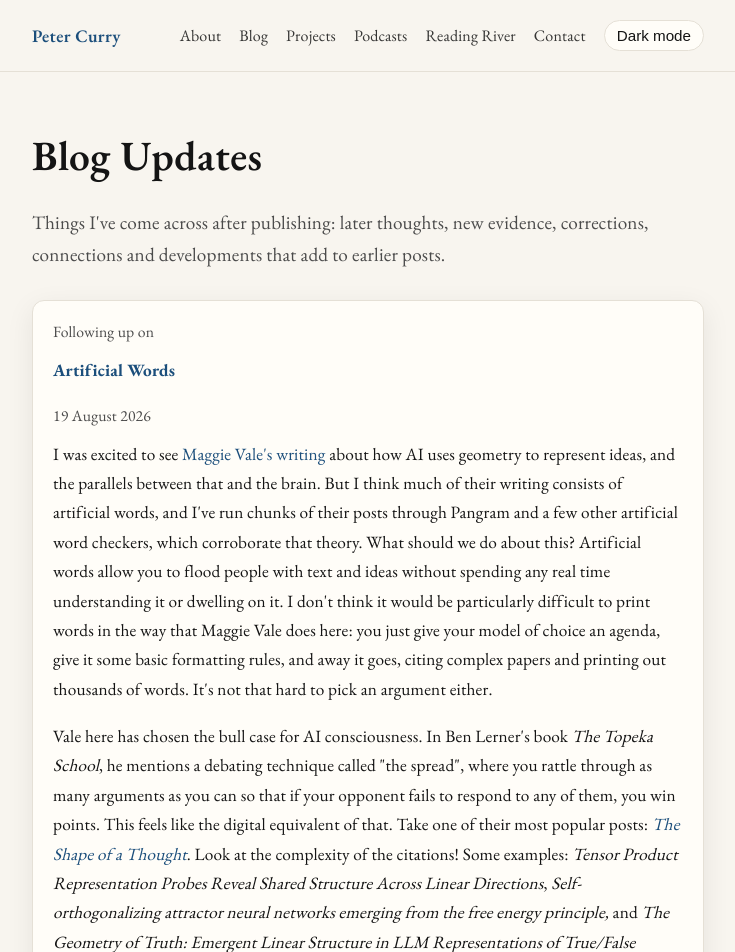
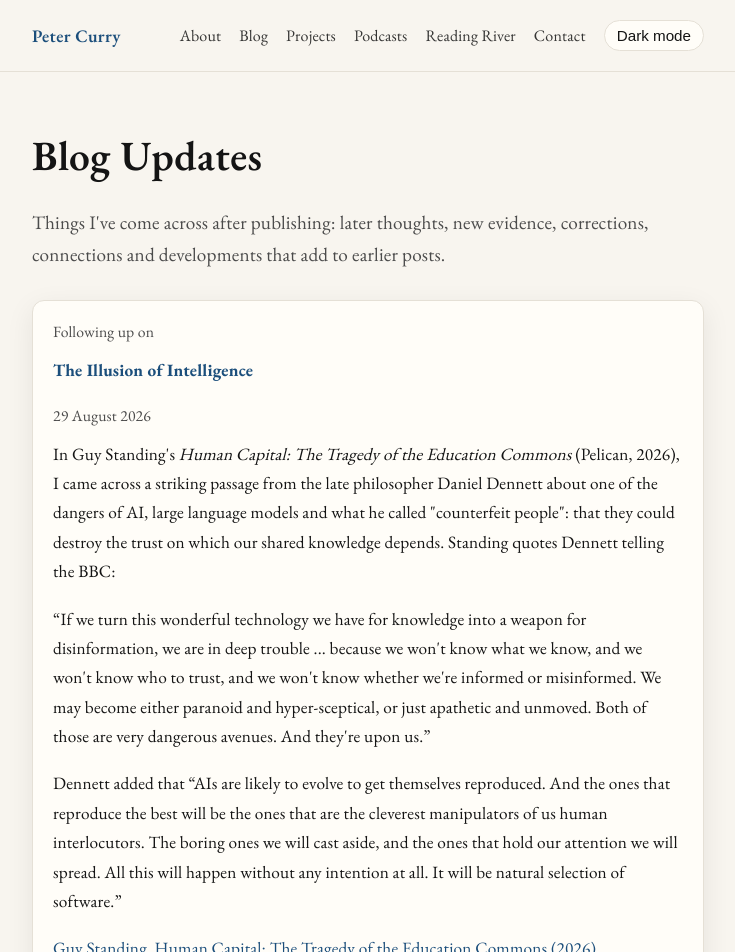
Before and after one commit to peachymomotaro/mywebsite, a Next.js app: page /blog-updates in a window 1280 px wide. Shown: the top 952 px of the page, without its empty margins (272-1007 px from the left). Built offline with nearby package versions, Linux system fonts and the light colour scheme.

Commit message:
Replace Artificial Words update with Illusion of Intelligence note

```diff
--- a/data/blogUpdates.js
+++ b/data/blogUpdates.js
@@ -1,18 +1,18 @@
 export const blogUpdates = [
   {
-    id: "artificial-words",
-    postTitle: "Artificial Words",
-    postUrl: "PASTE_ARTIFICIAL_WORDS_SUBSTACK_URL_HERE",
+    id: "the-illusion-of-intelligence",
+    postTitle: "The Illusion of Intelligence",
+    postUrl: "https://kingcnut.substack.com/p/the-illusion-of-intelligence",
     updates: [
       {
-        date: "2026-08-19",
-        note: `I was excited to see [Maggie Vale's writing](https://mvaleadvocate.substack.com/) about how AI uses geometry to represent ideas, and the parallels between that and the brain. But I think much of their writing consists of artificial words, and I've run chunks of their posts through Pangram and a few other artificial word checkers, which corroborate that theory. What should we do about this? Artificial words allow you to flood people with text and ideas without spending any real time understanding it or dwelling on it. I don't think it would be particularly difficult to print words in the way that Maggie Vale does here: you just give your model of choice an agenda, give it some basic formatting rules, and away it goes, citing complex papers and printing out thousands of words. It's not that hard to pick an argument either.
+        date: "2026-08-29",
+        note: `In Guy Standing's *Human Capital: The Tragedy of the Education Commons* (Pelican, 2026), I came across a striking passage from the late philosopher Daniel Dennett about one of the dangers of AI, large language models and what he called "counterfeit people": that they could destroy the trust on which our shared knowledge depends. Standing quotes Dennett telling the BBC:
 
-Vale here has chosen the bull case for AI consciousness. In Ben Lerner's book *The Topeka School*, he mentions a debating technique called "the spread", where you rattle through as many arguments as you can so that if your opponent fails to respond to any of them, you win points. This feels like the digital equivalent of that. Take one of their most popular posts: [*The Shape of a Thought*](https://mvaleadvocate.substack.com/p/the-shape-of-a-thought). Look at the complexity of the citations! Some examples: *Tensor Product Representation Probes Reveal Shared Structure Across Linear Directions*, *Self-orthogonalizing attractor neural networks emerging from the free energy principle,* and *The Geometry of Truth: Emergent Linear Structure in LLM Representations of True/False Datasets*. These aren't easy papers to grapple with, and to properly understand and criticise their argument, I feel I'd have to look at a least a few of them in detail. But I don't work at the speed of a frontier model. So how am I supposed to engage with this?
+“If we turn this wonderful technology we have for knowledge into a weapon for disinformation, we are in deep trouble ... because we won't know what we know, and we won't know who to trust, and we won't know whether we're informed or misinformed. We may become either paranoid and hyper-sceptical, or just apathetic and unmoved. Both of those are very dangerous avenues. And they're upon us.”
 
-All of this serves to warp the discussion space. I'm interested in these arguments. I want to engage with them, and to understand them myself, and to offer critical perspective. But this form of writing, where you write using a chatbot and overload your subject with citations, doesn't feel like it creates a useful discussion space. This approach to writing feels like more propaganda than reasoned argument. I'm not against using AI to improve the quality of writing or to help interpret papers. But using it to pump out new material feels unhelpful. I asked an AI to estimate the number of sources that Vale cites and the number of words they wrote for the 5 posts either side of The Shape of Thought. We're looking at (highly approximately) 36,000 words, with around 400-500 citations in 66 days. Obviously these numbers are just illustrative. Many people cite papers without engaging deeply with them, and there's nothing wrong with that. Academic papers feature hundreds of citations, but they also aren't generally written using artificial words, and typically go through significant review processes.
-
-Good writing isn't about overwhelming your reader with countless papers, battering them into submission until they cry out for help. I don't know the way forward here. All I know is that people who are willing to write in this way are likely to absorb space and attention, at the expense of others. How do we privilege thought which is more reasoned, rather than more prolific?`
+Dennett added that “AIs are likely to evolve to get themselves reproduced. And the ones that reproduce the best will be the ones that are the cleverest manipulators of us human interlocutors. The boring ones we will cast aside, and the ones that hold our attention we will spread. All this will happen without any intention at all. It will be natural selection of software.”`,
+        sourceUrl: "https://books.google.com/books/about/Human_Capital.html?id=oc81EQAAQBAJ",
+        sourceTitle: "Guy Standing, Human Capital: The Tragedy of the Education Commons (2026)"
       }
     ]
   }
```
